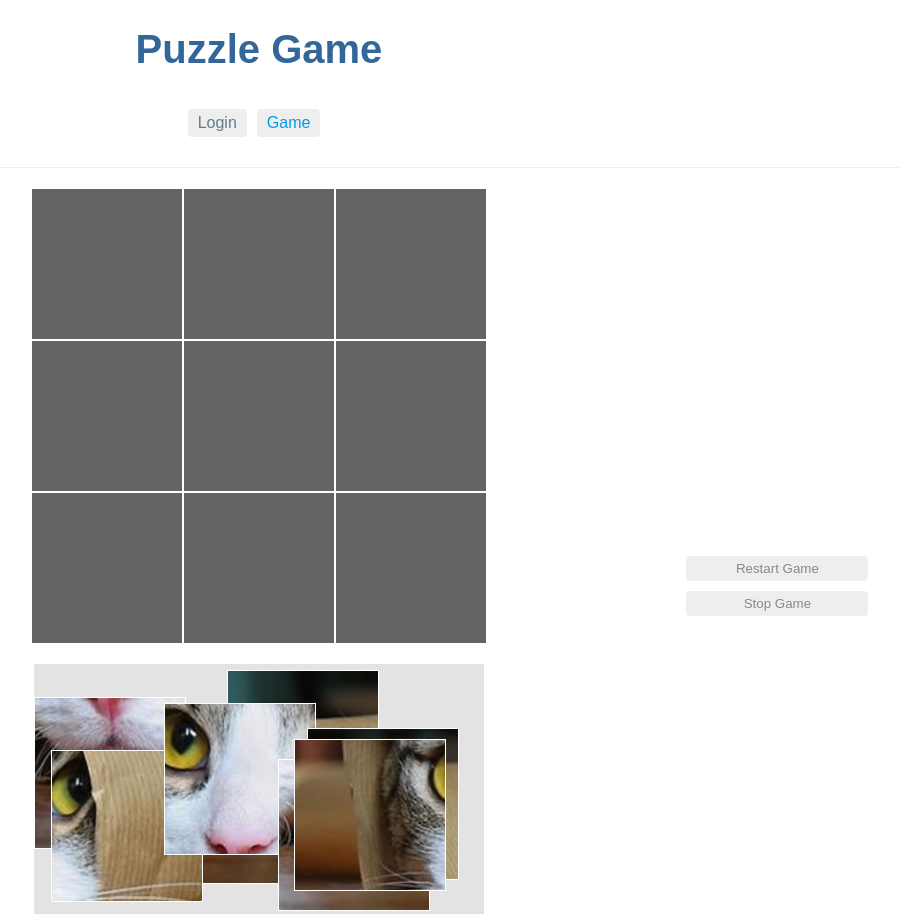
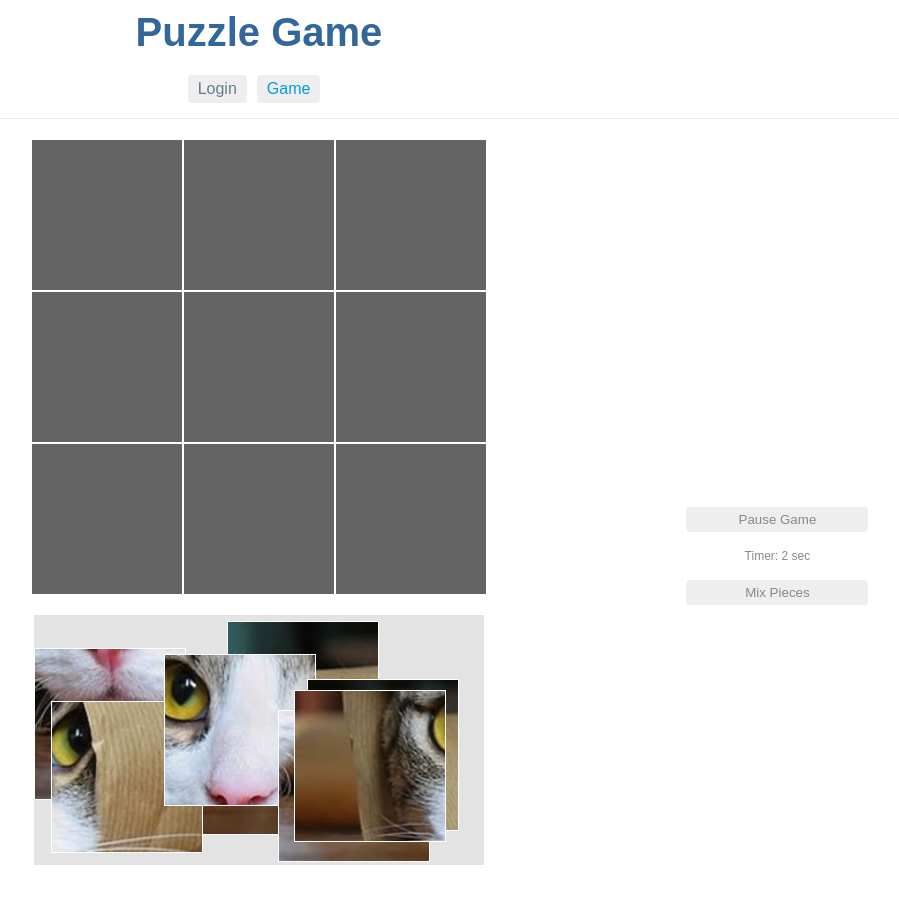
Before and after one commit to veldymanov/test-ifm, an Angular app: page /puzzle in a window 1280 px wide. Both pictures are taken after a click on the button "Start Game". Shown: the whole page, without its empty margins (381-1280 px from the left). After the commit the page ends 865 px from the top, so only its background shows below. Built offline with nearby package versions, Linux system fonts and the light colour scheme.

Commit message:
game is done

```diff
--- a/src/app/app.component.ts
+++ b/src/app/app.component.ts
@@ -4,13 +4,14 @@ import { Component } from '@angular/core';
   selector: 'app-root',
   styles: [`
     h1 {
+      margin: 10px 0;
       text-align: center;
     }
     nav {
       border-bottom: 1px solid #eee;
       display: flex;
       justify-content: center;
-      padding-bottom: 30px;
+      padding-bottom: 15px;
     }
   `],
   template: `
--- a/src/app/puzzle/puzzle-game/puzzle-game.component.html
+++ b/src/app/puzzle/puzzle-game/puzzle-game.component.html
@@ -1,7 +1,8 @@
 <div class="start-btns">
   <button (click)="startGame();" *ngIf="!gameStarted">Start Game</button>
-  <button (click)="reStartGame();" *ngIf="gameStarted">Restart Game</button>
-  <button (click)="stopGame();" *ngIf="gameStarted">Stop Game</button>
+  <button (click)="pauseGame();" *ngIf="gameStarted">Pause Game</button>
+  <p class="timer">Timer: {{timer}} sec</p>
+  <button (click)="mixPieces();">Mix Pieces</button>
 </div>
 
 <div class="puzzle-field">
@@ -16,7 +17,8 @@
   <div class="drop-target js-drop-target" data-piece="9"></div>
 </div>
 
-<div class="pieces-container">
+<div class="pieces-container js-pieces-container">
+  <div class="game-blocker js-game-blocker"></div>
   <div class="dragable-box js-dragable-box" data-piece="1"><div class="img"></div></div>
   <div class="dragable-box js-dragable-box" data-piece="2"><div class="img"></div></div>
   <div class="dragable-box js-dragable-box" data-piece="3"><div class="img"></div></div>
--- a/src/app/puzzle/puzzle-game/puzzle-game.component.scss
+++ b/src/app/puzzle/puzzle-game/puzzle-game.component.scss
@@ -7,6 +7,7 @@
 .start-btns {
   display: flex;
   flex-wrap: wrap;
+  justify-content: center;
   right: 2vw;
   top: 50%;
   position: absolute;
@@ -14,6 +15,9 @@
   button {
     flex-basis: 100%;
     margin: 5px;
+  }
+  .timer {
+    font-size: 12px;
   }
 }
 
@@ -52,13 +56,16 @@
   width: 61vw;
 }
 
-.img {
-  background: url(../../../assets/images/kotel.jpg) center / cover no-repeat;
-  height: 60vw;
-  margin: 0 auto;
-  max-height: 450px;
-  max-width: 450px;
-  width: 60vw;
+.game-blocker {
+  bottom: 0;
+  left: 0;
+  right: 0;
+  top: 0;
+  position: absolute;
+  z-index: 100;
+  &.unblock {
+    z-index: -1;
+  }
 }
 
 .dragable-box {
@@ -74,6 +81,15 @@
   -ms-user-select: none; /* Internet Explorer/Edge */
   user-select: none;
   width: 20vw;
+}
+
+.img {
+  background: url(../../../assets/images/kotel.jpg) center / cover no-repeat;
+  height: 60vw;
+  margin: 0 auto;
+  max-height: 450px;
+  max-width: 450px;
+  width: 60vw;
 }
 
 .dragable-box[data-piece="1"] {
--- a/src/app/puzzle/puzzle-game/puzzle-game.component.ts
+++ b/src/app/puzzle/puzzle-game/puzzle-game.component.ts
@@ -13,17 +13,23 @@ export class PuzzleGameComponent implements OnInit {
   private elemBelow: HTMLElement | undefined;
   private elemBelowPieceN: string | undefined;
 
-  gameStartTime: number;
+  private timerIntervalId;
+  private gameStartTime: number;
+  private gameTime = 0;
+  private gameBlocker: HTMLElement;
   gameStarted: boolean;
+  timer = 0;
+
 
   constructor(
     private route: ActivatedRoute,
-    private router: Router,
+    private router: Router
   ) {}
 
   ngOnInit() {
     this.getDropTargets();
     this.createDragablePieces();
+    this.gameBlocker = <HTMLElement>document.querySelector(`.js-game-blocker`);
   }
 
   getDropTargets() {
@@ -88,6 +94,9 @@ export class PuzzleGameComponent implements OnInit {
       dragableElem.onmouseup = (e) => {
         if (dragableElem.dataset.piece === this.elemBelowPieceN) {
           this.elemBelow.appendChild(dragableElem);
+
+          const piecesLeft = document.querySelectorAll('.js-pieces-container .js-dragable-box').length;
+          if (piecesLeft === 0) { this.finishGame(); }
         }
 
         this.elemBelow = undefined;
@@ -130,16 +139,30 @@ export class PuzzleGameComponent implements OnInit {
 
   startGame() {
     this.createDragablePieces();
+    this.gameBlocker.classList.add('unblock');
     this.gameStartTime = new Date().getTime();
+    this.timerIntervalId = setInterval(() => {
+      this.timer = Math.floor((new Date().getTime() - this.gameStartTime) / 1000);
+    }, 1000);
     this.gameStarted = true;
   }
 
-  reStartGame() {
-    this.router.navigate(['./login']);
+  mixPieces() {
+    this.createDragablePieces();
   }
 
-  stopGame() {
-    this.gameStartTime = 0;
+  pauseGame() {
+    this.gameTime += new Date().getTime() - this.gameStartTime;
+    clearInterval(this.timerIntervalId);
+    this.gameBlocker.classList.remove('unblock');
     this.gameStarted = false;
   }
+
+  finishGame() {
+    this.gameStarted = false;
+    this.gameTime += new Date().getTime() - this.gameStartTime;
+    clearInterval(this.timerIntervalId);
+    console.log('Game time', this.gameTime);
+    this.router.navigate(['./results'], { relativeTo: this.route });
+  }
 }
--- /dev/null
+++ b/src/app/puzzle/puzzle-results/puzzle-results.component.html
@@ -0,0 +1,4 @@
+<h2>Results table</h2>
+
+
+<button (click)="startGame();">Play Again</button>
--- /dev/null
+++ b/src/app/puzzle/puzzle-results/puzzle-results.component.scss
@@ -0,0 +1,15 @@
+h2 {
+  text-align: center;
+}
+
+button {
+  background-color: rgba(0, 128, 0, 0.75);
+  color: #fff;
+  display: block;
+  font-size: 25px;
+  margin: 0 auto;
+  padding: 15px;
+}
+button:hover {
+  background-color: rgba(0, 128, 0, 1);
+}
--- /dev/null
+++ b/src/app/puzzle/puzzle-results/puzzle-results.component.ts
@@ -0,0 +1,22 @@
+import { Component, OnInit } from '@angular/core';
+import { ActivatedRoute, Router, ParamMap } from '@angular/router';
+
+@Component({
+  selector: 'app-puzzle-results',
+  templateUrl: './puzzle-results.component.html',
+  styleUrls: ['./puzzle-results.component.scss']
+})
+export class PuzzleResultsComponent implements OnInit {
+
+  constructor(
+    private route: ActivatedRoute,
+    private router: Router
+  ) {}
+
+  ngOnInit() {
+  }
+
+  startGame() {
+    this.router.navigate(['../'], { relativeTo: this.route });
+  }
+}
--- a/src/app/puzzle/puzzle-routing.module.ts
+++ b/src/app/puzzle/puzzle-routing.module.ts
@@ -3,6 +3,7 @@ import { Routes, RouterModule } from '@angular/router';
 
 import { PuzzleComponent } from './puzzle.component';
 import { PuzzleGameComponent } from './puzzle-game/puzzle-game.component';
+import { PuzzleResultsComponent } from './puzzle-results/puzzle-results.component';
 
 const routes: Routes = [
   {
@@ -12,6 +13,11 @@ const routes: Routes = [
       {
         path: '',
         component: PuzzleGameComponent,
+      //  canActivate: [AuthGuard]
+      },
+      {
+        path: 'results',
+        component: PuzzleResultsComponent,
       //  canActivate: [AuthGuard]
       }
     ]
--- a/src/app/puzzle/puzzle.module.ts
+++ b/src/app/puzzle/puzzle.module.ts
@@ -4,6 +4,7 @@ import { CommonModule } from '@angular/common';
 import { PuzzleRoutingModule } from './puzzle-routing.module';
 import { PuzzleComponent } from './puzzle.component';
 import { PuzzleGameComponent } from './puzzle-game/puzzle-game.component';
+import { PuzzleResultsComponent } from './puzzle-results/puzzle-results.component';
 
 
 @NgModule({
@@ -14,6 +15,7 @@ import { PuzzleGameComponent } from './puzzle-game/puzzle-game.component';
   declarations: [
     PuzzleComponent,
     PuzzleGameComponent,
+    PuzzleResultsComponent,
 
   ]
 })
```
Also changed, not shown: 1 other file (tests, documents, lock files or other folders).
